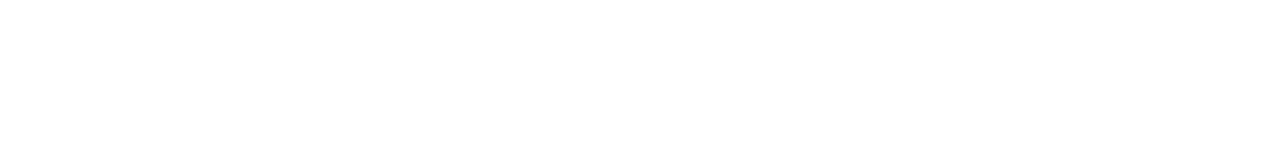
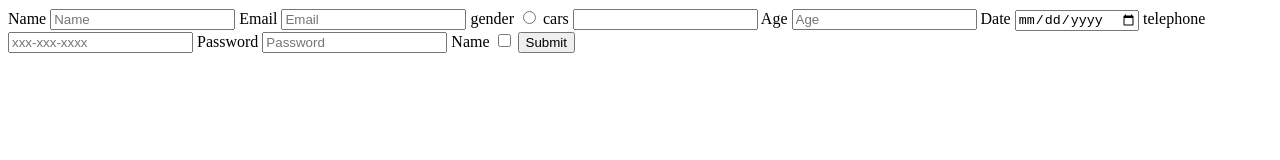
Before and after one commit to acciojob/signup-form-car-deepak5230, a website: page main.html in a window 1280 px wide. Drawn offline with Linux system fonts and the light colour scheme.

Commit message:
created a submission

```diff
--- a/main.html
+++ b/main.html
@@ -12,5 +12,28 @@
 </script>
 
 </body>
+	<form action= "" method="post">
+    <label for="name">Name</label>
+  <input type="text" id="name" placeholder="Name">
+<label for="email">Email</label>
+  <input type="Email" id="email" placeholder="Email">
+  <label for="gender"	> gender</label>
+  <input type="radio" id="gender">
+ <label for="cars">cars</label>
+  <input type="Select" id="cars" >
+<label for="age">Age</label>
+  <input type="Number" id="age" placeholder="Age">
+<label for="dob">Date</label>
+  <input type="Date" id="dob">
+	<label for="tel">telephone</label>
+
+  <input type="Tel" id="tel" placeholder="xxx-xxx-xxxx">
+		<label for="password">Password</label>
+		 <input type="Password" id="password" placeholder="Password">
+			<label for="tos">Name</label>
+  <input type="Checkbox" id="tos" placeholder="Name">
+
+	 <input type= "submit">
+	</form>
 
 </html>
```
